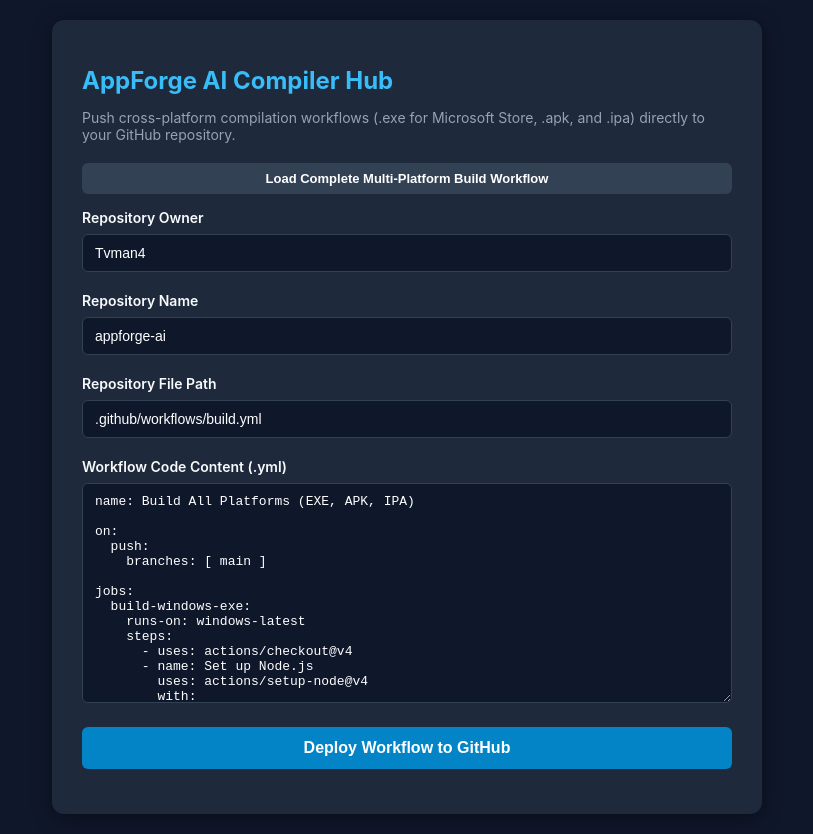
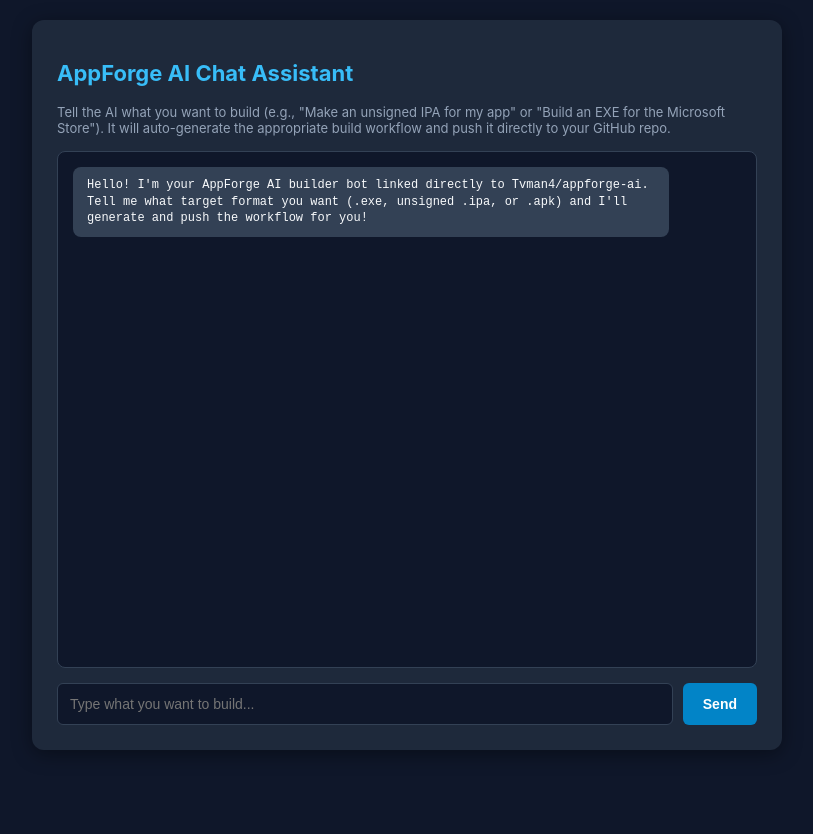
Before and after one commit to Tvman4/appforge-ai, a website: page index.html in a window 1280 px wide. Shown: the whole page, without its empty margins (233-1046 px from the left). After the commit the page ends 800 px from the top, so only its background shows below. Drawn offline with Linux system fonts and the light colour scheme.

Commit message:
Update index.html

```diff
--- a/index.html
+++ b/index.html
@@ -3,7 +3,7 @@
 <head>
     <meta charset="UTF-8">
     <meta name="viewport" content="width=device-width, initial-scale=1.0">
-    <title>AppForge AI - Multi-Platform Compiler Hub</title>
+    <title>AppForge AI - Intelligent Compiler Chat</title>
     <style>
         body {
             font-family: -apple-system, BlinkMacSystemFont, "Segoe UI", Roboto, sans-serif;
@@ -16,195 +16,168 @@
         }
         .container {
             width: 100%;
-            max-width: 650px;
+            max-width: 700px;
             background: #1e293b;
-            padding: 30px;
+            padding: 25px;
             border-radius: 12px;
             box-shadow: 0 4px 20px rgba(0, 0, 0, 0.4);
+            display: flex;
+            flex-direction: column;
+            height: 85vh;
         }
         h1 {
-            font-size: 24px;
-            margin-bottom: 10px;
+            font-size: 22px;
+            margin-bottom: 5px;
             color: #38bdf8;
         }
         p {
             color: #94a3b8;
+            font-size: 13px;
+            margin-bottom: 15px;
+        }
+        #chatBox {
+            flex: 1;
+            background: #0f172a;
+            border: 1px solid #334155;
+            border-radius: 8px;
+            padding: 15px;
+            overflow-y: auto;
+            margin-bottom: 15px;
+            display: flex;
+            flex-direction: column;
+            gap: 12px;
+        }
+        .message {
+            padding: 10px 14px;
+            border-radius: 8px;
             font-size: 14px;
-            margin-bottom: 20px;
+            max-width: 85%;
+            line-height: 1.4;
         }
-        label {
-            display: block;
-            margin-bottom: 8px;
-            font-weight: 600;
-            font-size: 14px;
+        .user-msg {
+            background: #0284c7;
+            color: white;
+            align-self: flex-end;
         }
-        input, textarea {
-            width: 100%;
-            padding: 10px 12px;
-            margin-bottom: 20px;
+        .ai-msg {
+            background: #334155;
+            color: #f8fafc;
+            align-self: flex-start;
+            white-space: pre-wrap;
+            font-family: monospace;
+            font-size: 12px;
+        }
+        .input-area {
+            display: flex;
+            gap: 10px;
+        }
+        input {
+            flex: 1;
+            padding: 12px;
             background: #0f172a;
             border: 1px solid #334155;
             border-radius: 6px;
             color: #fff;
             font-size: 14px;
-            box-sizing: border-box;
-        }
-        textarea {
-            resize: vertical;
-            height: 220px;
-            font-family: monospace;
-            font-size: 13px;
         }
         button {
             background: #0284c7;
             color: white;
             border: none;
-            padding: 12px 20px;
-            font-size: 16px;
+            padding: 0 20px;
+            font-size: 14px;
             font-weight: 600;
             border-radius: 6px;
             cursor: pointer;
-            width: 100%;
             transition: background 0.2s;
         }
         button:hover {
             background: #0ea5e9;
         }
-        .preset-btn {
-            background: #334155;
-            margin-bottom: 15px;
-            font-size: 13px;
-            padding: 8px;
-        }
-        .preset-btn:hover {
+        button:disabled {
             background: #475569;
-        }
-        #status {
-            margin-top: 15px;
-            font-size: 14px;
-            word-break: break-all;
+            cursor: not-allowed;
         }
     </style>
 </head>
 <body>
 
 <div class="container">
-    <h1>AppForge AI Compiler Hub</h1>
-    <p>Push cross-platform compilation workflows (.exe for Microsoft Store, .apk, and .ipa) directly to your GitHub repository.</p>
+    <h1>AppForge AI Chat Assistant</h1>
+    <p>Tell the AI what you want to build (e.g., "Make an unsigned IPA for my app" or "Build an EXE for the Microsoft Store"). It will auto-generate the appropriate build workflow and push it directly to your GitHub repo.</p>
 
-    <button type="button" class="preset-btn" onclick="loadCrossPlatformWorkflow()">Load Complete Multi-Platform Build Workflow</button>
+    <div id="chatBox">
+        <div class="message ai-msg">Hello! I'm your AppForge AI builder bot linked directly to Tvman4/appforge-ai. Tell me what target format you want (.exe, unsigned .ipa, or .apk) and I'll generate and push the workflow for you!</div>
+    </div>
 
-    <form id="deployForm">
-        <label for="repoOwner">Repository Owner</label>
-        <input type="text" id="repoOwner" value="Tvman4" required>
-
-        <label for="repoName">Repository Name</label>
-        <input type="text" id="repoName" value="appforge-ai" required>
-
-        <label for="filePath">Repository File Path</label>
-        <input type="text" id="filePath" value=".github/workflows/build.yml" required>
-
-        <label for="fileContent">Workflow Code Content (.yml)</label>
-        <textarea id="fileContent" required></textarea>
-
-        <button type="submit" id="submitBtn">Deploy Workflow to GitHub</button>
+    <form id="chatForm" class="input-area">
+        <input type="text" id="userInput" placeholder="Type what you want to build..." autocomplete="off" required>
+        <button type="submit" id="sendBtn">Send</button>
     </form>
-
-    <div id="status"></div>
 </div>
 
 <script>
-    function loadCrossPlatformWorkflow() {
-        const workflowYaml = `name: Build All Platforms (EXE, APK, IPA)
+    const chatBox = document.getElementById('chatBox');
+    const chatForm = document.getElementById('chatForm');
+    const userInput = document.getElementById('userInput');
+    const sendBtn = document.getElementById('sendBtn');
 
-on:
-  push:
-    branches: [ main ]
-
-jobs:
-  build-windows-exe:
-    runs-on: windows-latest
-    steps:
-      - uses: actions/checkout@v4
-      - name: Set up Node.js
-        uses: actions/setup-node@v4
-        with:
-          node-version: 20
-      - name: Build Windows Executable (.exe for Microsoft Store)
-        run: |
-          npm install
-          npx pkg . --output appforge-windows.exe
-      - name: Upload EXE Artifact
-        uses: actions/upload-artifact@v4
-        with:
-          name: microsoft-store-exe
-          path: appforge-windows.exe
-
-  build-android-apk:
-    runs-on: ubuntu-latest
-    steps:
-      - uses: actions/checkout@v4
-      - name: Set up JDK
-        uses: actions/setup-java@v4
-        with:
-          distribution: 'temurin'
-          java-version: '17'
-      - name: Build Android APK
-        run: |
-          echo "Building Android APK..."
-          # Add Gradle or build automation commands here
-
-  build-ios-ipa:
-    runs-on: macos-latest
-    steps:
-      - uses: actions/checkout@v4
-      - name: Build iOS IPA
-        run: |
-          echo "Building iOS IPA..."
-          # Add Xcode compilation hooks here
-`;
-        document.getElementById('fileContent').value = workflowYaml.trim();
-        document.getElementById('filePath').value = '.github/workflows/build.yml';
+    function appendMessage(text, sender) {
+        const msgDiv = document.createElement('div');
+        msgDiv.className = `message ${sender === 'user' ? 'user-msg' : 'ai-msg'}`;
+        msgDiv.textContent = text;
+        chatBox.appendChild(msgDiv);
+        chatBox.scrollTop = chatBox.scrollHeight;
     }
 
-    // Load default template on start
-    loadCrossPlatformWorkflow();
+    chatForm.addEventListener('submit', async (e) => {
+        e.preventDefault();
+        const text = userInput.value.trim();
+        if (!text) return;
 
-    document.getElementById('deployForm').addEventListener('submit', async (e) => {
-        e.preventDefault();
+        appendMessage(text, 'user');
+        userInput.value = '';
+        userInput.disabled = true;
+        sendBtn.disabled = true;
 
-        const owner = document.getElementById('repoOwner').value;
-        const repo = document.getElementById('repoName').value;
-        const path = document.getElementById('filePath').value;
-        const content = document.getElementById('fileContent').value;
-        const statusDiv = document.getElementById('status');
-        const submitBtn = document.getElementById('submitBtn');
+        appendMessage("Analyzing request, generating workflow, and pushing to GitHub...", 'ai');
 
-        statusDiv.style.color = "#38bdf8";
-        statusDiv.innerText = "Deploying code via GitHub Bot backend...";
-        submitBtn.disabled = true;
+        let targetYml = '';
+        let targetPath = '.github/workflows/build.yml';
+        const lower = text.toLowerCase();
+
+        if (lower.includes('ipa') || lower.includes('ios')) {
+            targetYml = `name: Build Unsigned iOS IPA\non:\n  push:\n    branches: [ main ]\njobs:\n  build-ipa:\n    runs-on: macos-latest\n    steps:\n      - uses: actions/checkout@v4\n      - name: Set up Node.js\n        uses: actions/setup-node@v4\n        with:\n          node-version: 20\n      - name: Build Unsigned IPA\n        run: |\n          npm install\n          mkdir -p Payload\n          if [ -d "public" ]; then cp -r public Payload/AppForge.app; else mkdir -p Payload/AppForge.app; fi\n          zip -r appforge-unsigned.ipa Payload\n      - name: Upload Unsigned IPA\n        uses: actions/upload-artifact@v4\n        with:\n          name: unsigned-ios-ipa\n          path: appforge-unsigned.ipa`;
+        } else if (lower.includes('apk') || lower.includes('android')) {
+            targetYml = `name: Build Android APK\non:\n  push:\n    branches: [ main ]\njobs:\n  build-apk:\n    runs-on: ubuntu-latest\n    steps:\n      - uses: actions/checkout@v4\n      - name: Set up JDK 17\n        uses: actions/setup-java@v4\n        with:\n          distribution: 'temurin'\n          java-version: '17'\n      - name: Build APK\n        run: |\n          echo "Building Android APK..."\n      - name: Upload APK\n        uses: actions/upload-artifact@v4\n        with:\n          name: android-apk\n          path: '**/*.apk'`;
+        } else {
+            targetYml = `name: Build Microsoft Store EXE\non:\n  push:\n    branches: [ main ]\njobs:\n  build-exe:\n    runs-on: windows-latest\n    steps:\n      - uses: actions/checkout@v4\n      - name: Set up Node.js\n        uses: actions/setup-node@v4\n        with:\n          node-version: 20\n      - name: Package EXE via pkg\n        run: |\n          npm install\n          npx pkg . --output appforge-store.exe\n      - name: Upload EXE\n        uses: actions/upload-artifact@v4\n        with:\n          name: microsoft-store-exe\n          path: appforge-store.exe`;
+        }
 
         try {
             const response = await fetch('/api/deploy', {
                 method: 'POST',
                 headers: { 'Content-Type': 'application/json' },
-                body: JSON.stringify({ owner, repo, path, content })
+                body: JSON.stringify({
+                    owner: 'Tvman4',
+                    repo: 'appforge-ai',
+                    path: targetPath,
+                    content: targetYml
+                })
             });
 
             const result = await response.json();
-
             if (result.success) {
-                statusDiv.style.color = "#4ade80";
-                statusDiv.innerHTML = `Success! File pushed: <a href="${result.url}" target="_blank" style="color: #38bdf8;">${result.url}</a>`;
+                appendMessage(`Success! Generated workflow and pushed to GitHub:\n${result.url}\n\nWorkflow Code Pushed:\n${targetYml}`, 'ai');
             } else {
-                statusDiv.style.color = "#f87171";
-                statusDiv.innerText = `Error: ${result.error}`;
+                appendMessage(`Error from GitHub App: ${result.error}`, 'ai');
             }
         } catch (err) {
-            statusDiv.style.color = "#f87171";
-            statusDiv.innerText = `Network Error: ${err.message}`;
+            appendMessage(`Network Error: ${err.message}`, 'ai');
         } finally {
-            submitBtn.disabled = false;
+            userInput.disabled = false;
+            sendBtn.disabled = false;
+            userInput.focus();
         }
     });
 </script>
```
